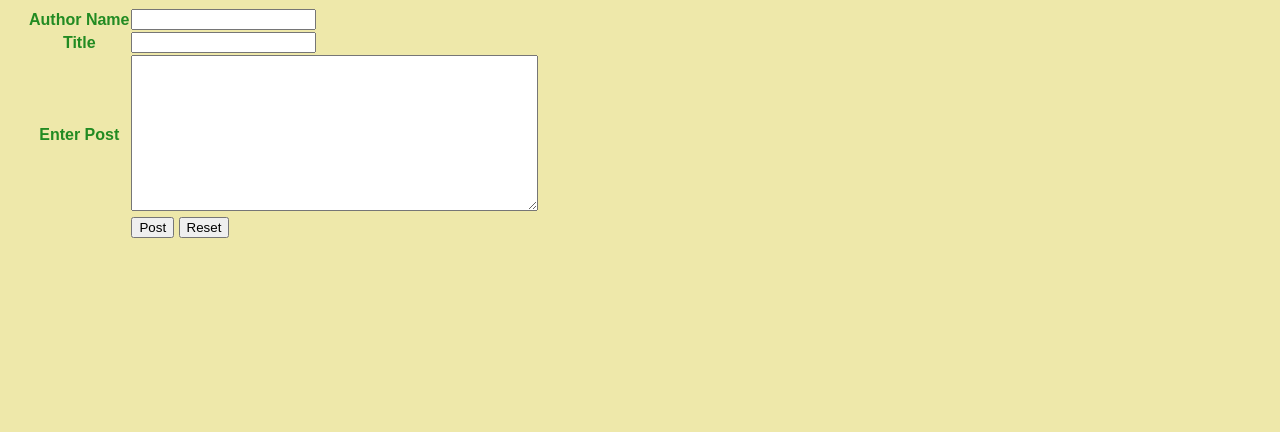
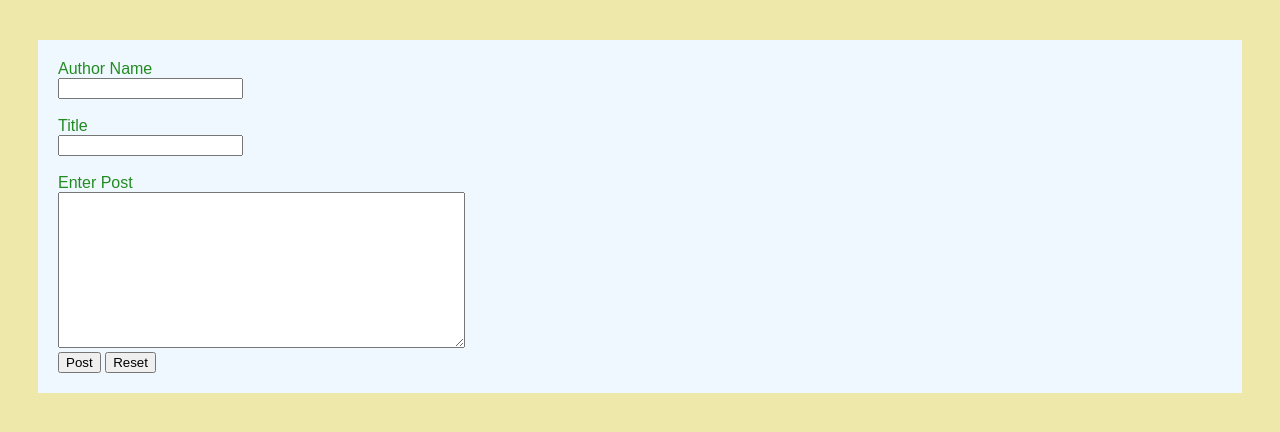
Before and after one commit to minhajuddin/cosmicvent_training, a PHP site: page /html/blogpost.html in a window 1280 px wide. Shown: the top 432 px of the page. Run offline with PHP 8.4, Linux system fonts and the light colour scheme.

Commit message:
some css changes

```diff
--- a/rafi_blog_app/apps/display_post.php
+++ b/rafi_blog_app/apps/display_post.php
@@ -23,7 +23,7 @@ $query = "SELECT * FROM Bloginfo WHERE Title='$_GET[title]'";
 $result = mysql_query($query);
 $rs = mysql_fetch_array($result);
 
- echo " <div id='disp'>
+ echo " <div class='disp'>
 
 
   <span class='hf'>Title:  &nbsp  $rs[Title] </span>
@@ -52,7 +52,7 @@ $rs = mysql_fetch_array($result);
  {
  while($row = mysql_fetch_array($result1))
   {
-  echo " <div id='disp'>
+  echo " <div class='disp'>
 
 
   <span class='hf'>User:  &nbsp  $row[userName] </span>
@@ -74,7 +74,7 @@ $rs = mysql_fetch_array($result);
 mysql_close($con);
 ?>
 
-<div id="comid">
+<div class="comid">
 
 <form action="comment_post.php" method="post" >
 
--- a/rafi_blog_app/css/index.css
+++ b/rafi_blog_app/css/index.css
@@ -30,18 +30,22 @@ margin-left: 20px;
 margin-right: 20px;
 }
 
-#comid {
+.comid {
 
 margin: 40px 30px;
-/* background: #F5F5F5 ; */
+background: #F0F8FF;
+padding: 20px;
+width: 480;
 }
 
-#disp{
+.disp{
 
 border: solid black 1px;
 width: 580px;
 /* background: #D3D3D3;*/
 margin: 40px 30px;
+padding: 10px;
+text-align: top ;
 }
 
 #discom {
--- a/rafi_blog_app/html/blogpost.html
+++ b/rafi_blog_app/html/blogpost.html
@@ -10,29 +10,24 @@
 </head>
 
 <body>
-
+<div class="comid">
 <form action="../apps/blogpost.php" method ="POST">
 
-<table border="1" >
-<tr>
-<th> Author Name</th>
-<td><input type="text" name="AuthName" value=""></td>
-</tr>
-<tr>
-<th>Title</th>
-<td><input type="text" name="Title" value=""></td>
-</tr>
-<tr>
-<th>Enter Post</th>
-<td><textarea
- name="Comments" rows="10" cols="48"></textarea></td>
-</tr>
-<tr>
-<th></th>
-<td><input type="submit" value="Post">&nbsp<input type="reset" value="Reset"></td>
 
-</tr>
-</table>
+ <lable for="AuthName" >Author Name</lable><br/>
+<input type="text" name="AuthName" value=""><br/><br/>
+
+
+ <lable for="Title" >Title</lable><br/>
+<input type="text" name="Title" value=""><br/><br/>
+<lable for="Comments" >Enter Post</lable><br/>
+<textarea
+ name="Comments" rows="10" cols="48"></textarea><br/>
+
+<input type="submit" value="Post">&nbsp<input type="reset" value="Reset">
+
+
+
 </form>
 </body>
 </html>
--- a/rafi_blog_app/index.php
+++ b/rafi_blog_app/index.php
@@ -11,6 +11,8 @@
 
 <body>
 <h1> Welcome to Blog Post</h1><br/><br/>
+<div class="disp">
+
 <h2> Top 30 blog posts </h2>
 
 <?php
@@ -48,6 +50,7 @@ mysql_close($con);
 ?>
 
 <p> Post a new Comment <a href="html/blogpost.html"> Here </a> </p>
+</div>
 </body>
 
 </html>
```
Also changed, not shown: rafi_blog_app/apps/edit_post.php (+15 -18 lines).
